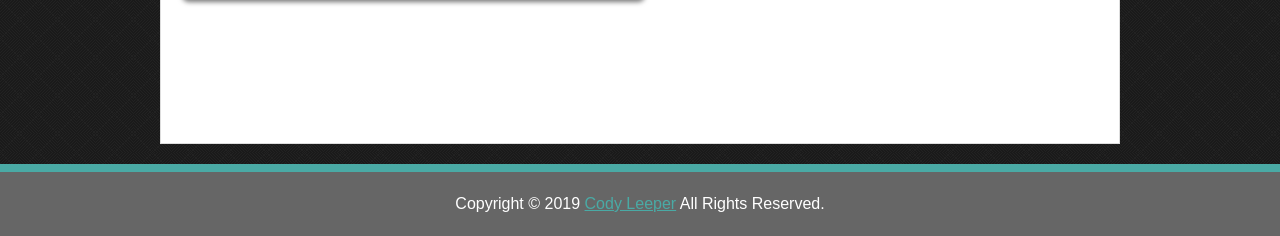
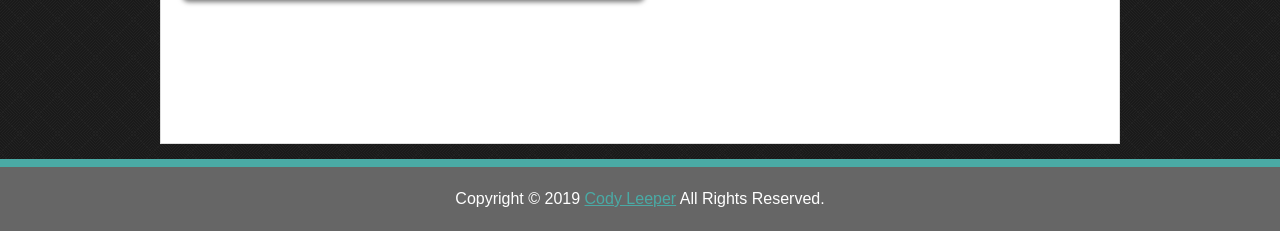
Before and after one commit to cl33per/Basic-Portfolio, a plain HTML site: page index.html in a window 1280 px wide. Shown: the part 569-805 px from the top of the page. Drawn offline with nearby package versions, Linux system fonts and the light colour scheme.

Commit message:
real fix round two

```diff
--- a/asests/css/style.css
+++ b/asests/css/style.css
@@ -4,7 +4,8 @@ body {
   font-family: 'Arial', 'Helvetica Neue', Helvetica, sans-serif;
   background-image: url("../images/black_lozenge.png");
   margin: 0 auto;
-  height: 100;
+  height: 100%;
+  min-height: 800px;
 }
 
 h1, h2, h3, h4 {
@@ -234,6 +235,7 @@ input[type=submit]:hover {
   background: #666666;
   position: absolute;
   left: 0;
+  bottom: 0;
   width: 100%;
   text-align: center;
   color: #ffffff;
```
